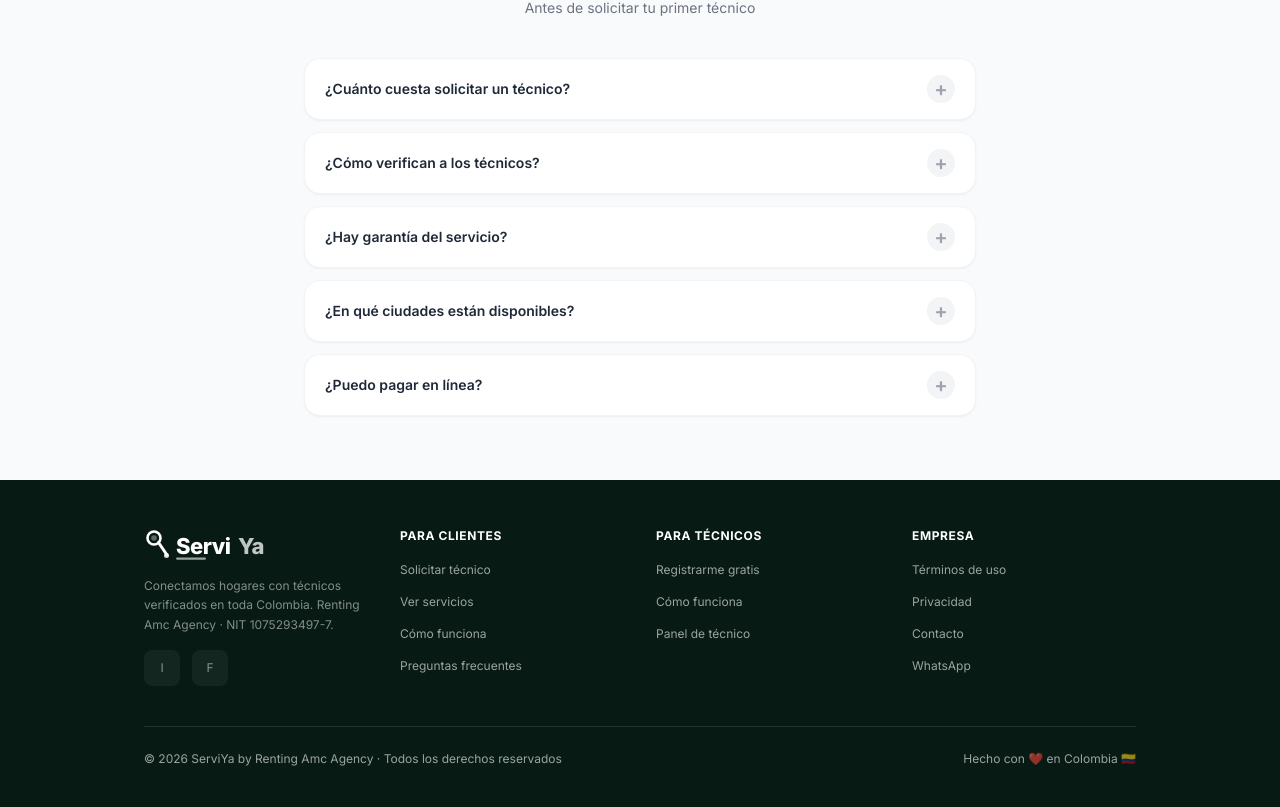
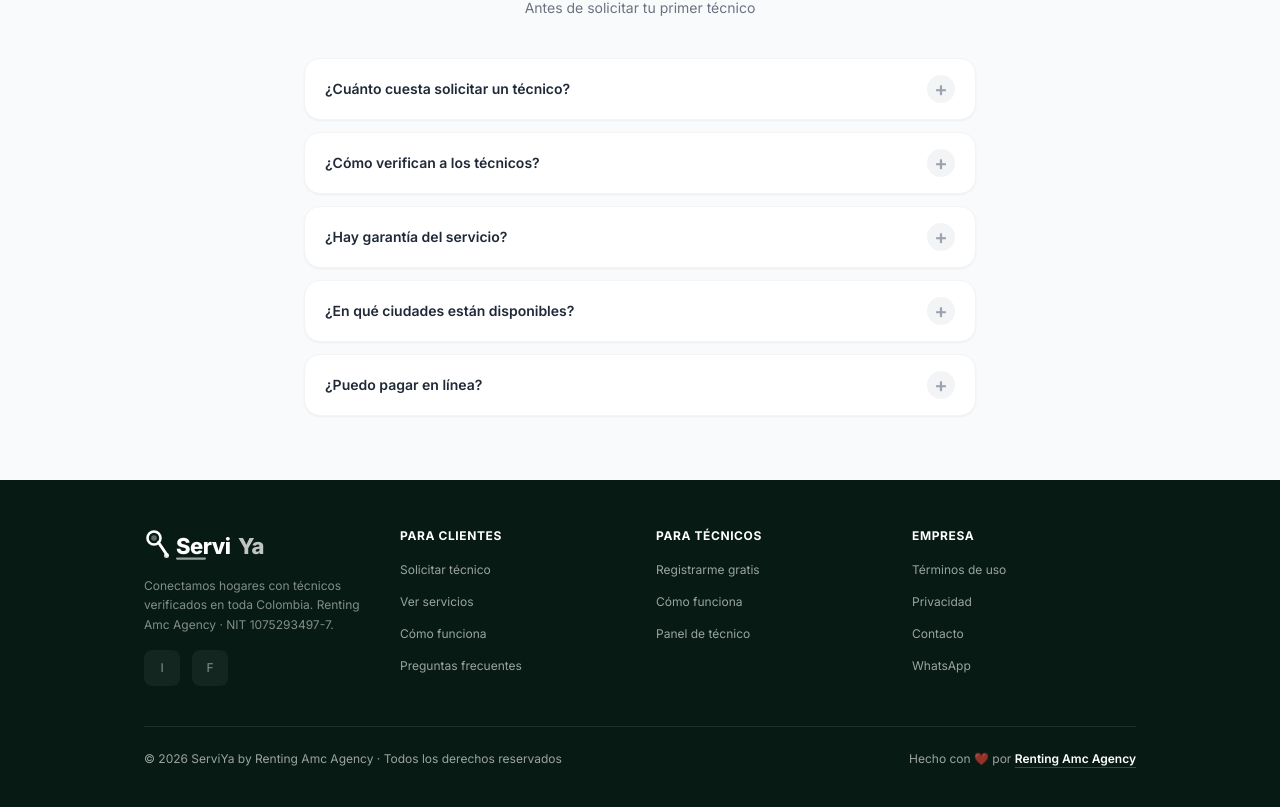
Before and after one commit to serviya-col/serviyacol, a Next.js app: page / in a window 1280 px wide. Shown: the part 3505-4312 px from the top of the page. Built offline with nearby package versions, Linux system fonts and the light colour scheme.

Commit message:
feat: link to Renting Amc Agency website in footer credit

```diff
--- a/src/app/page.js
+++ b/src/app/page.js
@@ -420,7 +420,17 @@ export default function Home() {
 
           <div className="border-t border-white/10 pt-6 flex flex-col sm:flex-row items-center justify-between gap-2 text-xs text-center">
             <p>© 2026 ServiYa by Renting Amc Agency · Todos los derechos reservados</p>
-            <p>Hecho con ❤️ en Colombia 🇨🇴</p>
+            <p>
+              Hecho con ❤️ por{' '}
+              <a
+                href="https://www.amcagencyweb.com"
+                target="_blank"
+                rel="noopener noreferrer"
+                className="text-white hover:text-emerald-400 font-semibold transition-colors underline decoration-white/20 hover:decoration-emerald-400/50 underline-offset-4"
+              >
+                Renting Amc Agency
+              </a>
+            </p>
           </div>
         </div>
       </footer>
```
